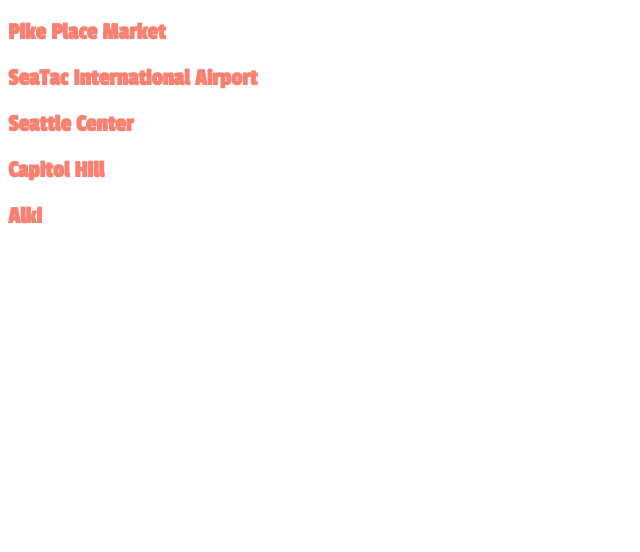
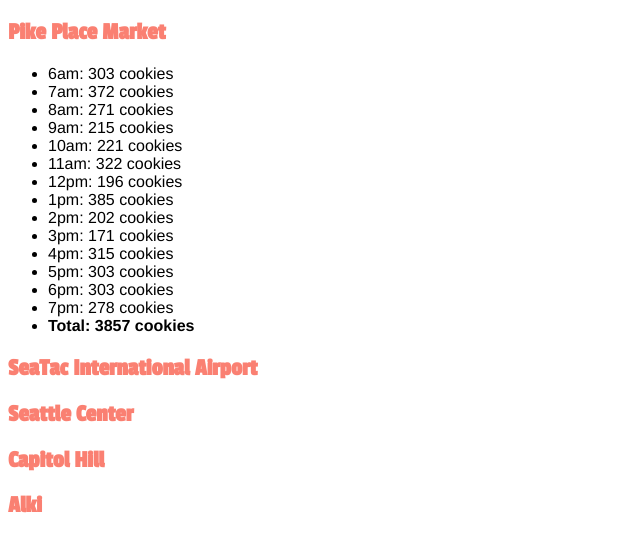
Before and after one commit to AmandaMoen/seattle-201d32, a plain HTML site: page class-07-oop-constructors-tables/buildout-of-yesterday/sales.html in a window 1280 px wide. Shown: the part 60-612 px from the top of the page, without its empty margins (0-640 px from the left). Drawn offline with Linux system fonts and the light colour scheme.

Commit message:
First break in class

```diff
--- a/class-07-oop-constructors-tables/buildout-of-yesterday/css/style.css
+++ b/class-07-oop-constructors-tables/buildout-of-yesterday/css/style.css
@@ -2,7 +2,12 @@
   font-family: 'Helvetica', sans-serif;
 }
 
-h1, h2 {
+h1,
+h2 {
   font-family: 'Passion One', cursive;
   color: salmon;
 }
+
+.total {
+  font-weight: bold;
+}
--- a/class-07-oop-constructors-tables/buildout-of-yesterday/js/app.js
+++ b/class-07-oop-constructors-tables/buildout-of-yesterday/js/app.js
@@ -2,4 +2,58 @@
 
 var hours = ['6am', '7am', '8am', '9am', '10am', '11am', '12pm', '1pm', '2pm', '3pm', '4pm', '5pm', '6pm', '7pm'];
 
-var pikePlace = {};
+var pikePlace = {
+  minCustomersPerHour: 23,
+  maxCustomersPerHour: 65,
+  avgCookiesPerCustomer: 6.3,
+  customersEachHour: [],
+  calcCustomersEachHour: function() {
+    // we are seeking a random number between/including min/max
+    // we want to fill an array of those numbers, once per hour
+    for (var i = 0; i < hours.length; i++) {
+      var oneHourCustomers = Math.floor(Math.random() * (this.maxCustomersPerHour - this.minCustomersPerHour + 1)) + this.minCustomersPerHour;
+      // console.log(oneHourCustomers, 'hourly customers');
+      this.customersEachHour.push(oneHourCustomers);
+    }
+  },
+  cookiesSoldEachHour: [],
+  calcCookiesSoldEachHour: function() {
+    this.calcCustomersEachHour();
+    // We need to multiply the customers each hour
+    // by the avg cookies per customer to generate
+    // the cookies sold each hour
+    for (var i = 0; i < hours.length; i++) {
+      var hourlyCookies = Math.ceil(this.customersEachHour[i] * this.avgCookiesPerCustomer);
+      // console.log(hourlyCookies, 'hourly cookies');
+      this.cookiesSoldEachHour.push(hourlyCookies);
+      // running total = incoming running total + next hour
+      // total = total + hour
+      // total += hour
+      this.totalCookiesSoldPerDay += hourlyCookies;
+    }
+  },
+  totalCookiesSoldPerDay: 0,
+  locationName: 'First and Pike',
+  render: function() {
+    this.calcCookiesSoldEachHour();
+    // iterate through the array
+    for (var i = 0; i < hours.length; i++) {
+      // console.log(this.cookiesSoldEachHour[i], 'hourly cookies from inside render method');
+      // create element
+      var liEl = document.createElement('li');
+      // give it content
+      // "6am: 16 cookies"
+      liEl.textContent = hours[i] + ': ' + this.cookiesSoldEachHour[i] + ' cookies';
+      // append it to parent
+      var parentUl = document.getElementById('pike');
+      parentUl.appendChild(liEl);
+    }
+    liEl = document.createElement('li');
+    // "Total: 657 cookies"
+    liEl.className = 'total';
+    liEl.textContent = 'Total: ' + this.totalCookiesSoldPerDay + ' cookies';
+    parentUl.appendChild(liEl);
+  }
+};
+
+pikePlace.render();
```
